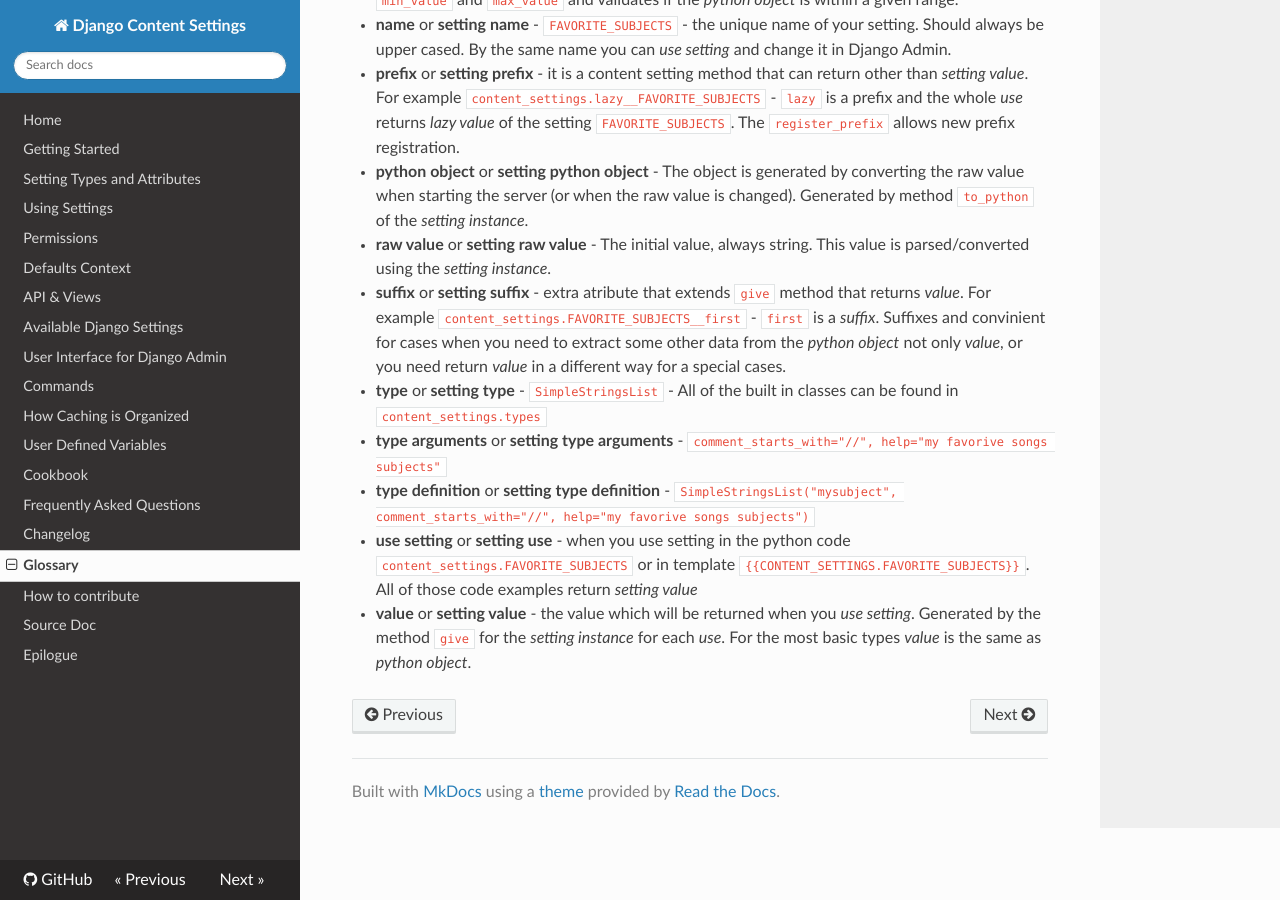
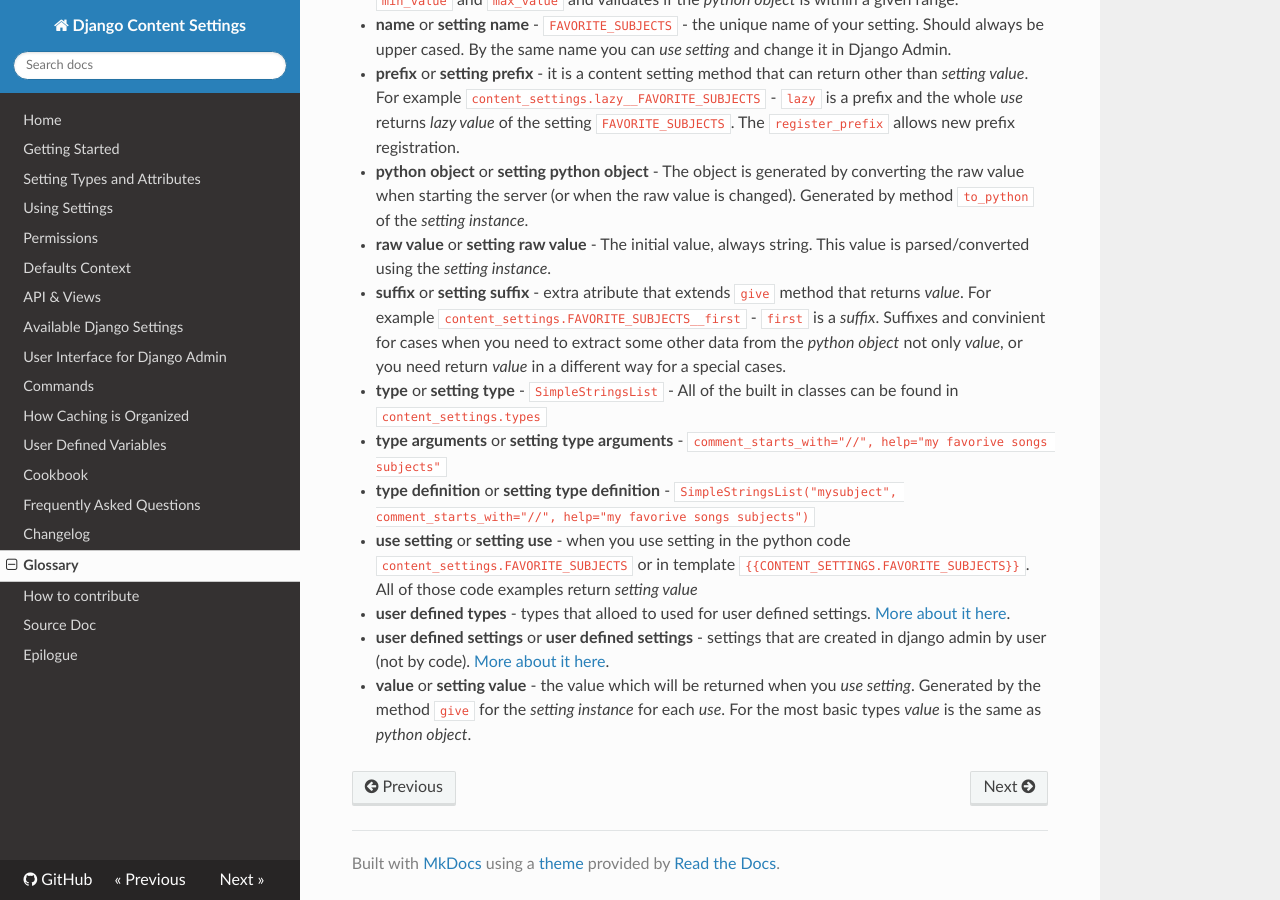
Before and after one commit to occipital/django-content-settings, an MkDocs documentation site: the page built from docs/glossary.md, in a window 1280 px wide and 900 px high, scrolled down 1386 px. Built offline with MkDocs 1.6.1, drawn with Linux system fonts in a browser that asks for light colours; nearby versions of some CDN libraries.

Commit message:
docs: review settings.md

```diff
--- a/docs/glossary.md
+++ b/docs/glossary.md
@@ -34,4 +34,6 @@ FAVORITE_SUBJECTS = SimpleStringsList(
 * **type arguments** or **setting type arguments** - `comment_starts_with="//", help="my favorive songs subjects"`
 * **type definition** or **setting type definition** - `SimpleStringsList("mysubject", comment_starts_with="//", help="my favorive songs subjects")`
 * **use setting** or **setting use** - when you use setting in the python code `content_settings.FAVORITE_SUBJECTS` or in template `{{CONTENT_SETTINGS.FAVORITE_SUBJECTS}}`. All of those code examples return *setting value*
+* **user defined types** - types that alloed to used for user defined settings. [More about it here](uservar.md).
+* **user defined settings** or **user defined settings** - settings that are created in django admin by user (not by code). [More about it here](uservar.md).
 * **value** or **setting value** - the value which will be returned when you *use setting*. Generated by the method `give` for the *setting instance* for each *use*. For the most basic types *value* is the same as *python object*.
```
Also changed, not shown: docs/settings.md (+6 -0 lines), 1 other file.
